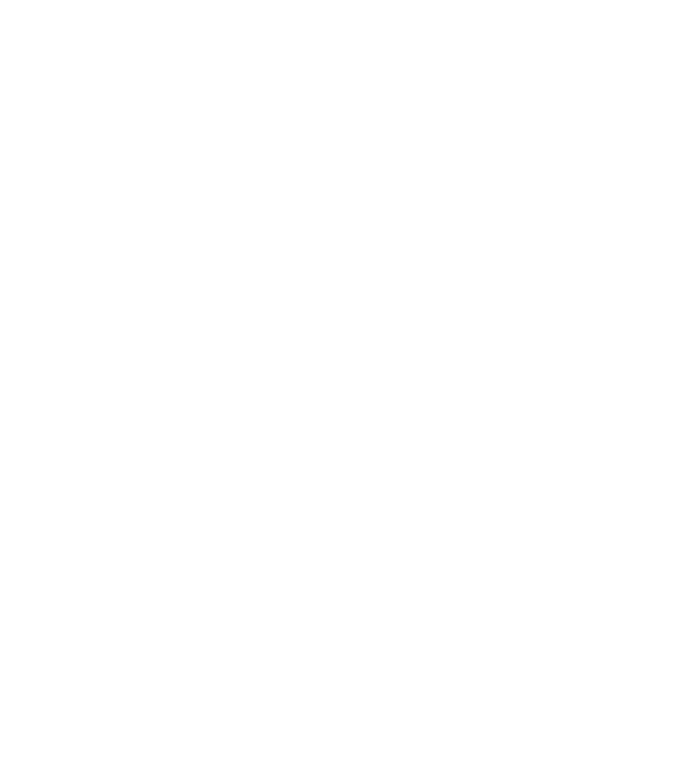
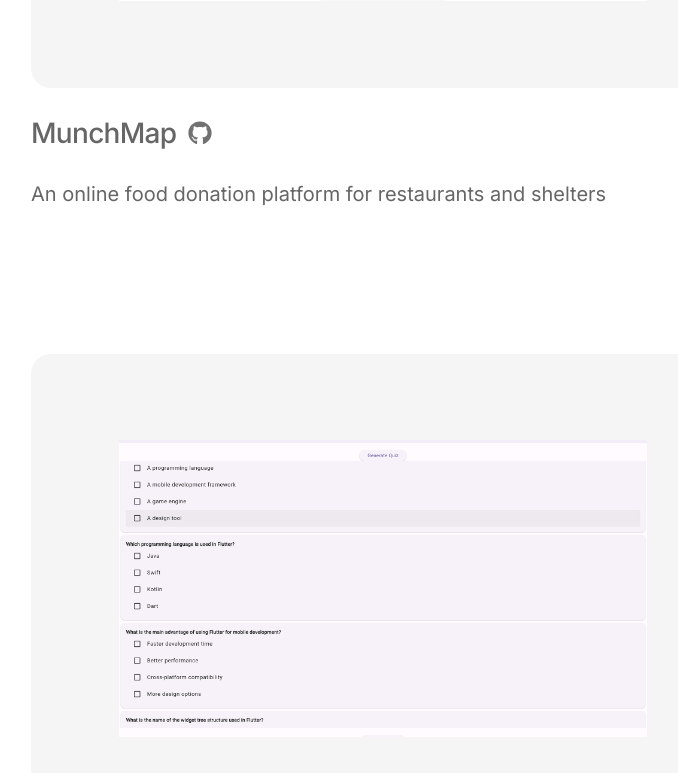
Before and after one commit to KyleAnthonyHay/PortfolioSite-V5, a Next.js app in the folder my-app/: page /projects in a window 1280 px wide. Shown: the part 3707-4480 px from the top of the page, without its empty margins (257-935 px from the left). Before the commit the page ends 3818 px from the top, so only its background shows below. Built offline with nearby package versions, Linux system fonts and the light colour scheme.

Commit message:
feat: add MunchMap and QuizCraft projects with landscape layout support and update company link

```diff
--- a/my-app/src/app/projects/[id]/page.tsx
+++ b/my-app/src/app/projects/[id]/page.tsx
@@ -44,7 +44,7 @@
         {/* Project Card */}
         <div className="group relative bg-[#F5F5F5] rounded-[20px] overflow-hidden aspect-[6/4] mx-auto max-w-[720px]">
           <div className={`absolute inset-0 flex justify-center ${project.landscape ? 'items-center' : 'items-start pt-16'}`}>
-            <div className={`relative transform transition-transform duration-800 ${project.landscape ? 'w-[75%] aspect-[16/9] hover:scale-105' : 'w-[45%] aspect-[9/19] hover:-translate-y-3'}`}>
+            <div className={`relative transform transition-transform duration-800 ${project.landscape ? 'w-[75%] aspect-[16/9] hover:scale-102' : 'w-[45%] aspect-[9/19] hover:-translate-y-3'}`}>
               <Image
                 src={project.image}
                 alt={project.title}
--- a/my-app/src/app/projects/page.tsx
+++ b/my-app/src/app/projects/page.tsx
@@ -9,6 +9,8 @@
   { id: 2, title: 'Expense Tracker', image: '/projects/expense-tracker.png', description: 'ExpenseTracker is a finance analytics tool that gathers data from an API and displays your monthly transactions on a graph. It also allows you to assign transaction categories for organization.', github: 'https://github.com' },
   { id: 3, title: 'The Wall', image: '/projects/the-wall.png', description: 'TheWall is a social board application that displays users’ posts to a collective feed called "The Wall." Users can sign up using Gmail.' },
   { id: 4, title: 'Country Viewer', image: '/projects/country-viewer.png', description: 'Allows you to view all the countries of the world and their relevant data. Country-relative population is automatically updated via a country data gathering API.', github: 'https://github.com' },
+  { id: 5, title: 'MunchMap', image: '/projects/MunchMap.png', description: 'An online food donation platform for restaurants and shelters', github: 'https://github.com/KyleAnthonyHay/MunchMap', landscape: true },
+  { id: 6, title: 'QuizCraft', image: '/projects/QuizCraft.png', description: 'An AI quiz generator that creates a custom quiz determined by the user', github: 'https://github.com/KyleAnthonyHay/QuizCraftAI', landscape: true },
 ];
 
 export default function ProjectsPage() {
@@ -27,8 +29,8 @@
           {projects.map((project) => (
             <div key={project.id} className="space-y-6">
                             <div className="group relative bg-[#F5F5F5] rounded-[20px] overflow-hidden aspect-[6/4] mx-auto max-w-[720px]">
-                <div className="absolute inset-0 flex items-start justify-center pt-16">
-                  <div className="relative w-[45%] aspect-[9/19] transform transition-transform duration-800 hover:-translate-y-3">
+                <div className={`absolute inset-0 flex justify-center ${project.landscape ? 'items-center' : 'items-start pt-16'}`}>
+                  <div className={`relative transform transition-transform duration-800 ${project.landscape ? 'w-[75%] aspect-[16/9] hover:scale-105' : 'w-[45%] aspect-[9/19] hover:-translate-y-3'}`}>
                     <Image src={project.image} alt={project.title} fill className="object-cover" />
                   </div>
                 </div>
--- a/my-app/src/components/About.tsx
+++ b/my-app/src/components/About.tsx
@@ -21,7 +21,7 @@
             Hi, my name is Kyle-Anthony. I'm based in Brooklyn, NY, and I specialize in Swift, Flutter, and web development. I’ve been hacking away at personal projects and taking internships where I can. I’m currently diving into consumer apps and AI integrations to solve problems for both users and companies.
             </p>
             <p>
-            I've also started a company called Annointed Productions, where I create media content and collaborate with individuals and businesses to meet their needs.
+            I've also started a company called <a href="https://annointedproductions.com" target="_blank" rel="noopener noreferrer" className="font-bold">Annointed Productions</a>, where I create media content and collaborate with individuals and businesses to meet their needs.
             </p>
           </div>
 
```
